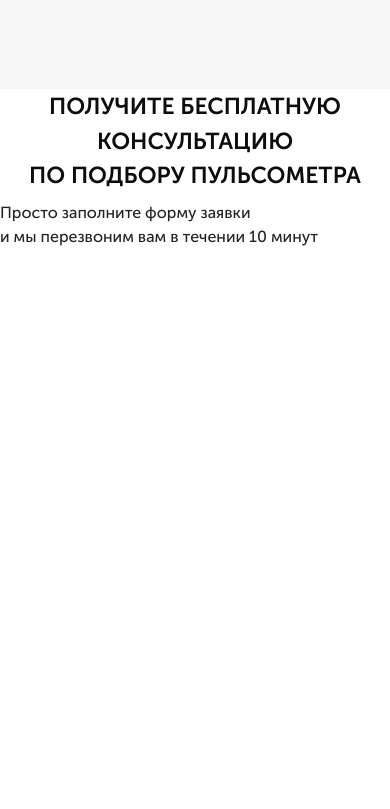
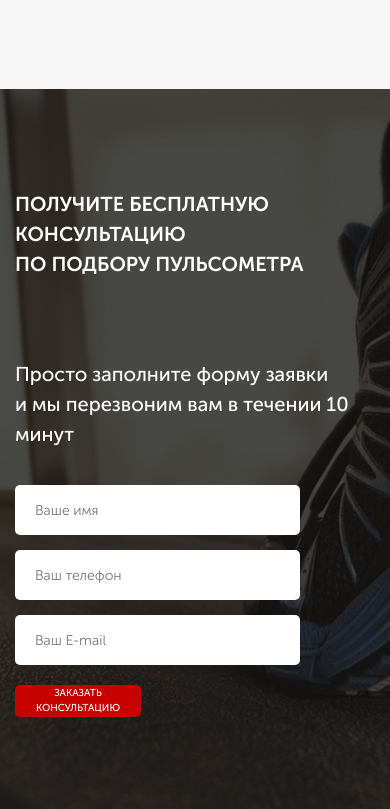
Before and after one commit to valievag/pulse, a website: page src/index.html in a window 390 px wide. Shown: the part 1602-2411 px from the top of the page. Before the commit the page ends 1851 px from the top, so only its background shows below. Drawn offline with Linux system fonts and the light colour scheme.

Commit message:
adaptive

```diff
--- a/src/index.html
+++ b/src/index.html
@@ -108,6 +108,12 @@
 					Просто заполните форму заявки<br>
 					и мы перезвоним вам в течении 10 минут
 				</div>
+				<form action="#" class="feed-form">
+					<input name="name" required placeholder="Ваше имя" type="text">
+					<input name="phone" required placeholder="Ваш телефон" type="number">
+					<input name="email" required placeholder="Ваш E-mail" type="email">
+					<button class="button button_submit">заказать консультацию</button>
+				</form>
         </div>
     </div>
 </body>
--- a/src/sass/blocks/_buttons.scss
+++ b/src/sass/blocks/_buttons.scss
@@ -14,4 +14,9 @@
         height: 50px;
         font-size: 16px;
     }
+    &_submit {
+        width: 100%;
+		height: 55px;
+		font-size: 16px;
+    }
 }
--- a/src/sass/blocks/_forms.scss
+++ b/src/sass/blocks/_forms.scss
@@ -0,0 +1,21 @@
+.feed-form {
+    display: flex;
+    flex-direction: column;
+    margin-top: 36px;
+    width: 300px;
+    border-radius: 5px;
+	input {
+		padding: 0 20px;
+		height: 50px;
+		border-radius: 5px;
+		background-color: #ffffff;
+		margin-bottom: 15px;
+		border: none;
+		color: #4b4b4b;
+		font-size: 14px;
+		font-weight: 300;
+		&:nth-child(3){
+			margin-bottom: 20px;
+			}
+	}
+}
--- a/src/sass/blocks/_media.scss
+++ b/src/sass/blocks/_media.scss
@@ -22,9 +22,18 @@
 	}
 	.title {
 		font-size: 28px;
+		&_left {
+			padding-left: 15px;
+		}
 	}
 	.advantages {
 		padding: 70px 12px 80px 12px;
+	}
+	.consultation__descr {
+		padding-left: 15px;
+	}
+	.feed-form {
+		padding-left: 15px;
 	}
 }
 @media (max-width: 770px) {
@@ -48,7 +57,12 @@
 			height: 37px;
 			font-size: 13px;
 		}
-	}
+		&_submit {
+			width: 126px;
+			height: 32px;
+			font-size: 10px;
+		   }
+		}
 	.promo {
 		min-height: 600px;
 		padding: 23px 15px 90px 15px;
@@ -96,6 +110,9 @@
 			margin-top: 23px;
 		}
 	}
+	.feed-form {
+		width: 280px;
+	}
 }
 @media (max-width: 575px) {
 	.header {
@@ -124,7 +141,11 @@
 	}
 	.title {
 		font-size: 23px;
+		&_left {
+			font-size: 20px;
+		}
 	}
+
 }
 @media (max-width: 370px) {
 	.header {
@@ -152,6 +173,17 @@
 			font-size: 14px;
 		}
 	}
+	.title {
+		&_left {
+			text-align: center;
+		}
+	}
+	.consultation__descr {
+		text-align: center;
+		font-size: 15px;
 
-
+	}
+	.feed-form {
+		align-items: center;
+	}
 }
```
Also changed, not shown: src/css/style.min.css.
